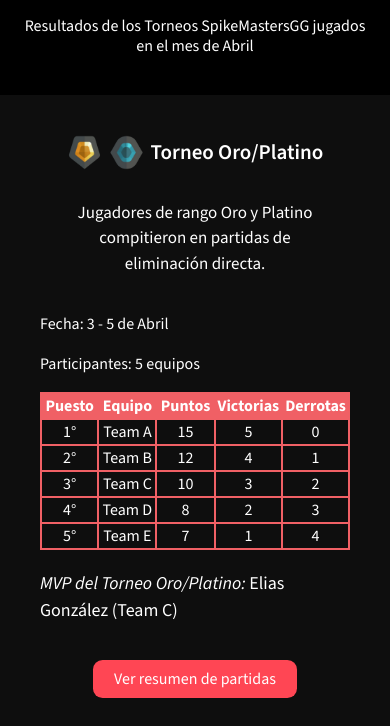
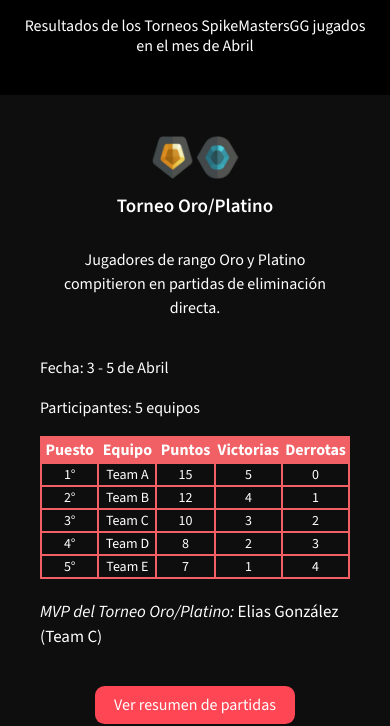
Before and after one commit to MacaDeAlessandre/spike-masters-gg, a plain HTML site: page pages/resultados.html in a window 390 px wide. Shown: the part 137-863 px from the top of the page. Drawn offline with nearby package versions, Linux system fonts and the light colour scheme.

Commit message:
Todas las páginas tienen sus Media Querys y ya son todas responsive

```diff
--- a/css/style.css
+++ b/css/style.css
@@ -72,6 +72,7 @@ p {
 @media screen and (max-width: 769px) {
     .page-description h1 {
         font-size: 35px;
+        text-align: center;
     }
 }
 
@@ -577,16 +578,12 @@ a:visited {
     padding: 40px;
 }
 
-.tournament-points div {
+.points__description {
     display: flex;
     justify-content: center;
     gap: 7px;
     text-align: center;
     margin-bottom: 10px;
-}
-
-.tournament-points div img {
-    width: 35px;
 }
 
 .tournament-points div h3 {
@@ -649,6 +646,64 @@ a:visited {
 .tournament-points button:hover {
     background-color: #b52d38;
 }
+
+@media screen and (max-width: 481px) {
+    .tournament-points__p {
+        font-size: 16px;
+    }
+}
+
+@media screen and (max-width: 481px) {
+    .points__description {
+        display: flex;
+        flex-direction: column;
+        gap: 15px;
+    }
+}
+
+@media screen and (max-width: 481px) {
+    .points__description div {
+        display: flex;
+        justify-content: center;
+    }
+}
+
+@media screen and (max-width: 481px) {
+    .points__description div img {
+        width: 45px;
+        height: 45px;
+    }
+}
+
+@media screen and (max-width: 481px) {
+    .points__description h3 {
+        font-size: 19px;
+    }
+
+}
+
+@media screen and (max-width: 481px) {
+    .tournament-points table td {
+        font-size: 14px;
+
+    }
+
+
+}
+
+@media screen and (max-width: 481px) {
+    .mvp {
+        font-size: 17px;
+    }
+}
+
+@media screen and (max-width: 481px) {
+    .tournament-points button {
+        padding: 7px 19px;
+    }
+}
+
+
 
 /* Página Noticias */
 
@@ -853,6 +908,32 @@ a:visited {
     --bs-btn-disabled-border-color: #0d6efd;
 }
 
+@media screen and (max-width: 769px) {
+    .row {
+        width: 75%;
+        justify-content: center;
+    }
+}
+
+@media screen and (max-width: 481px) {
+    .row {
+        width: 85%;
+        justify-content: center;
+    }
+}
+
+@media screen and (max-width: 481px) {
+    .form-control {
+        font-size: 15px;
+    }
+}
+
+@media screen and (max-width: 481px) {
+    .form-select {
+        font-size: 15px;
+    }
+}
+
 /* Footer */
 
 footer {
--- a/pages/resultados.html
+++ b/pages/resultados.html
@@ -57,9 +57,11 @@
     <!-- Sección Resultados Torneos -->
     <section class="points">
         <div class="tournament-points">
+            <div class="points__description">
                 <div>
                     <img src="../assets/img/batch-gold.png" alt="Ícono Rango Oro">
                     <img src="../assets/img/batch-platinum.png" alt="Ícono Rango Platino">
+                </div>
                 <h3>Torneo Oro/Platino</h3>
             </div>
             <p class="tournament-points__p">Jugadores de rango Oro y Platino compitieron en partidas de eliminación directa.</p>
@@ -113,9 +115,11 @@
             <button onclick="return false;">Ver resumen de partidas</button>
         </div>
         <div class="tournament-points">
+            <div class="points__description">
                 <div>
                     <img src="../assets/img/batch-diamond.png" alt="Ícono Rango Diamante">
                     <img src="../assets/img/batch-ascendant.png" alt="Ícono Rango Ascendente">
+                </div>
                 <h3>Torneo Diamante/Ascendente</h3>
             </div>
             <p class="tournament-points__p">Los mejores talentos de rango Diamante y Ascendente se enfrentaron en batallas intensas.</p>
@@ -169,9 +173,11 @@
             <button onclick="return false;">Ver resumen de partidas</button>
         </div>
         <div class="tournament-points">
+            <div class="points__description">
                 <div>
                     <img src="../assets/img/batch-immortal.png" alt="Ícono Rango Inmortal">
                     <img src="../assets/img/batch-radiant.png" alt="Ícono Rango Radiante">
+                </div>
                 <h3>Torneo Radiante/Inmortal</h3>
             </div>
             <p class="tournament-points__p">Los jugadores de rangos Radiante e Inmortal mostraron su máximo nivel competitivo.</p>
```
Lines whose indentation alone changed are shown as unchanged.
